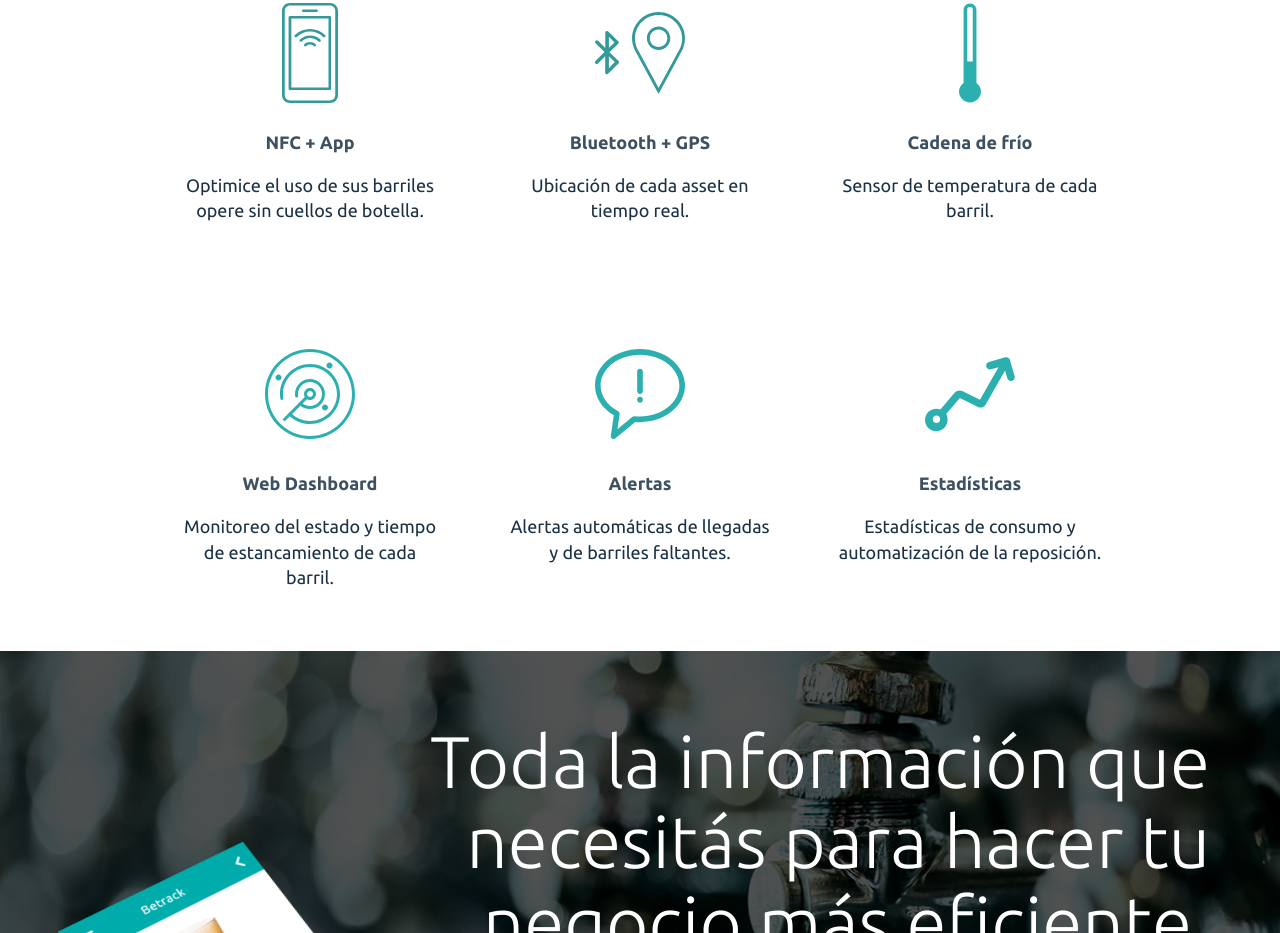
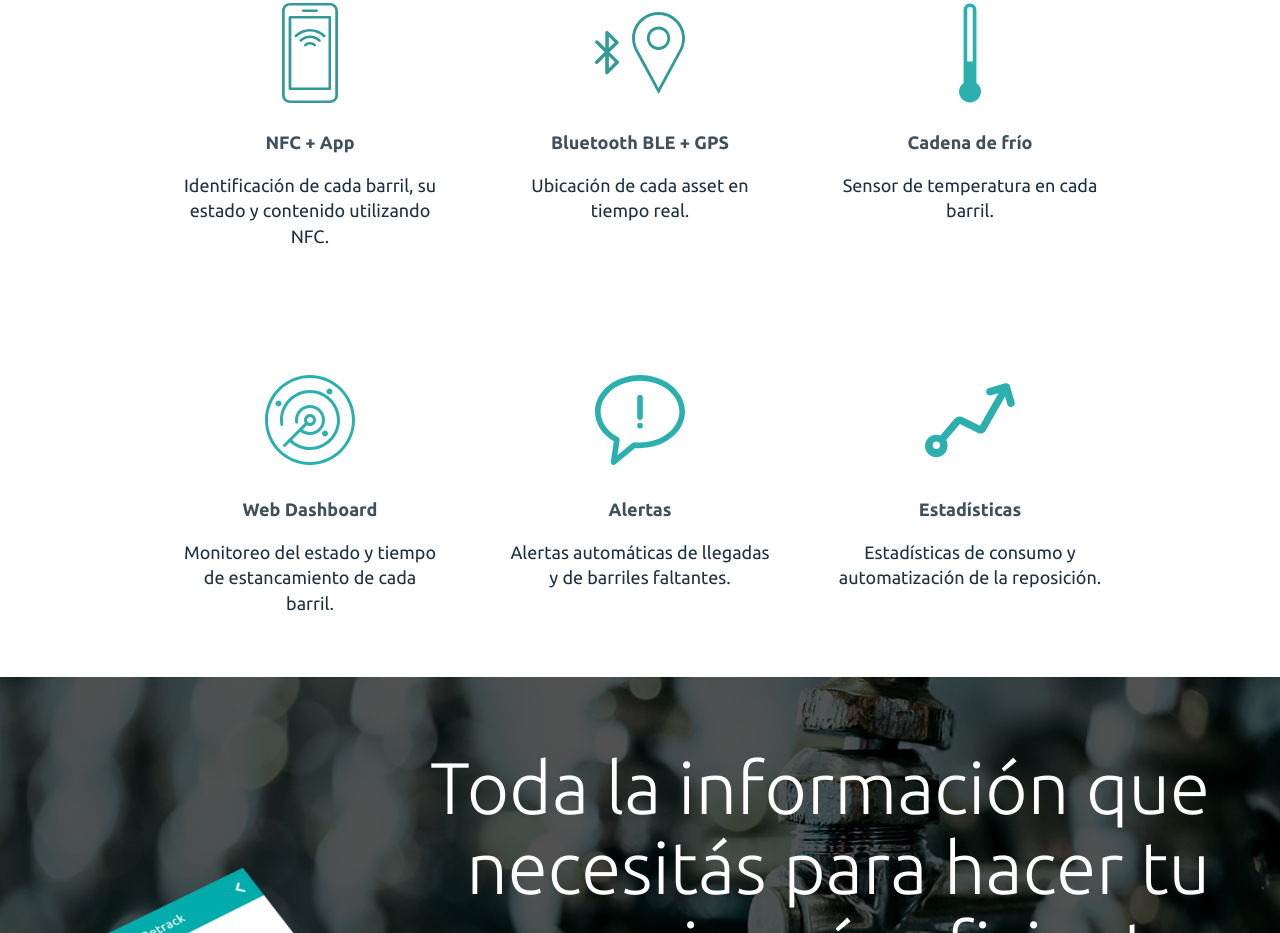
Before and after one commit to betrack/betrack.github.io, a website: page app/index.html in a window 1280 px wide. Shown: the part 2473-3406 px from the top of the page. Drawn offline with Linux system fonts and the light colour scheme; a web font is replaced by a local one.

Commit message:
features text'

```diff
--- a/app/index.html
+++ b/app/index.html
@@ -200,17 +200,17 @@
           <div class="flex-item feature wow fadeIn">
             <img class="feature-image" src="images/feat-01-hand.svg" alt="">
             <h2 class="feature-title">NFC + App</h2>
-            <p class="feature-text">Optimice el uso de sus barriles opere sin cuellos de botella.</p>
+            <p class="feature-text">Identificación de cada barril, su estado y contenido utilizando NFC.</p>
           </div>
           <div class="flex-item feature wow fadeIn">
             <img class="feature-image" src="images/feat-02-gps.svg" alt="">
-            <h2 class="feature-title">Bluetooth + GPS</h2>
+            <h2 class="feature-title">Bluetooth BLE + GPS</h2>
             <p class="feature-text">Ubicación de cada asset en tiempo real.</p>
           </div>
           <div class="flex-item feature wow fadeIn">
             <img class="feature-image" src="images/feat-03-temperatura.svg" alt="">
             <h2 class="feature-title">Cadena de frío</h2>
-            <p class="feature-text">Sensor de temperatura de cada barril.</p>
+            <p class="feature-text">Sensor de temperatura en cada barril.</p>
           </div>
           <div class="flex-item feature wow fadeIn">
             <img class="feature-image" src="images/feat-04-radar.svg" alt="">
```
